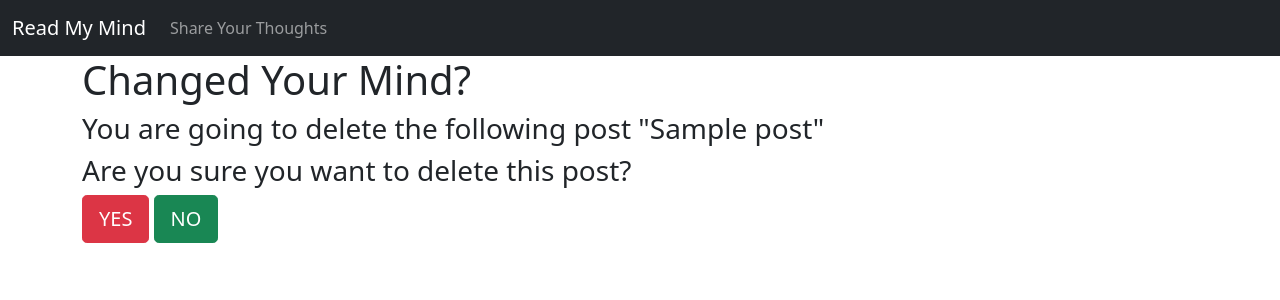
After one commit to Code-Institute-Submissions/Odimac84-Project-4, a Django app: page /article/1/delete in a window 1280 px wide. The commit adds this page. Shown: the top 300 px of the page. Run offline with Django 3.2, Linux system fonts and the light colour scheme; tables that the repository leaves empty hold one stand-in row (values such as "Sample post").

Commit message:
add delete option and implemented this on site

```diff
--- a/blog/urls.py
+++ b/blog/urls.py
@@ -1,10 +1,11 @@
 from django.urls import path
-from.views import HomeView, PostView, Add_BlogEntry, Edit_BlogEntry
+from.views import HomeView, PostView, Add_BlogEntry, Edit_BlogEntry, Delete_Entry
 
 
 urlpatterns = [
     path('', HomeView.as_view(), name="home"),
     path('article/<int:pk>', PostView.as_view(), name='blogpost'),
     path('add-blogentry/', Add_BlogEntry.as_view(), name='add-blogentry'),
-    path('article/edit/<int:pk>', Edit_BlogEntry.as_view(), name='edit-blogentry')
+    path('article/edit/<int:pk>', Edit_BlogEntry.as_view(), name='edit-blogentry'),
+    path('article/<int:pk>/delete', Delete_Entry.as_view(), name='delete-entry'),
 ]
--- a/blog/views.py
+++ b/blog/views.py
@@ -1,7 +1,8 @@
 from django.shortcuts import render
-from django.views.generic import ListView, DetailView, CreateView, UpdateView
+from django.views.generic import ListView, DetailView, CreateView, UpdateView, DeleteView
 from .models import Post
 from .forms import PostEntry, EditEntry
+from django.urls import reverse_lazy
 
 
 class HomeView(ListView):
@@ -24,3 +25,8 @@ class Edit_BlogEntry(UpdateView):
     model= Post
     form_class = EditEntry
     template_name = 'edit-blogentry.html'
+
+class Delete_Entry(DeleteView):
+    model = Post
+    template_name = 'delete-entry.html'
+    success_url = reverse_lazy('home')
--- /dev/null
+++ b/templates/delete-entry.html
@@ -0,0 +1,19 @@
+{% extends 'base.html' %}
+{% block title %} Delete Your Post {% endblock %}
+{% block content %}
+
+<h1>Changed Your Mind?</h1>
+<h3>You are going to delete the following post "{{ post.title }}"</h3>
+<h3>Are you sure you want to delete this post?</h3>
+
+<div class="form-group">
+    <form method= "POST">
+        {% csrf_token %}
+        <button class="btn btn-danger btn-lg">YES</button>
+        <a href="{% url 'home' %}" class="btn btn-success btn-lg">NO</a>
+    </form>
+
+</div>
+
+
+{% endblock %}
--- a/templates/home.html
+++ b/templates/home.html
@@ -12,7 +12,8 @@
         <strong>Written by: {{ post.author.first_name }} {{ post.author.last_name }}
         </strong>
         <div class="d-grid gap-2 d-md-flex justify-content-md-end">
-            <a href="{% url 'edit-blogentry' post.pk %}" class="btn btn-danger">Edit</a>
+            <a href="{% url 'edit-blogentry' post.pk %}" class="btn btn-warning">Edit</a>
+            <a href="{% url 'delete-entry' post.pk %}" class="btn btn-danger">Delete</a>
         </div>
     </li>
 
```
Also changed, not shown: templates/blogpost.html (+7 -2 lines).
